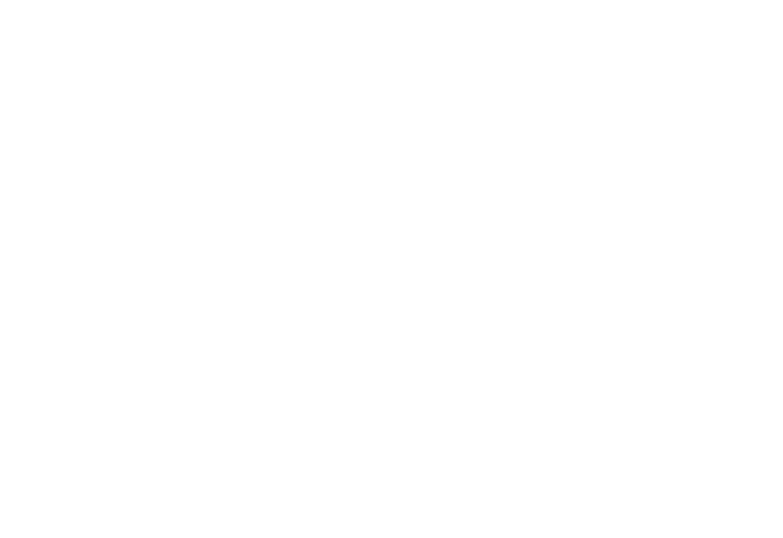
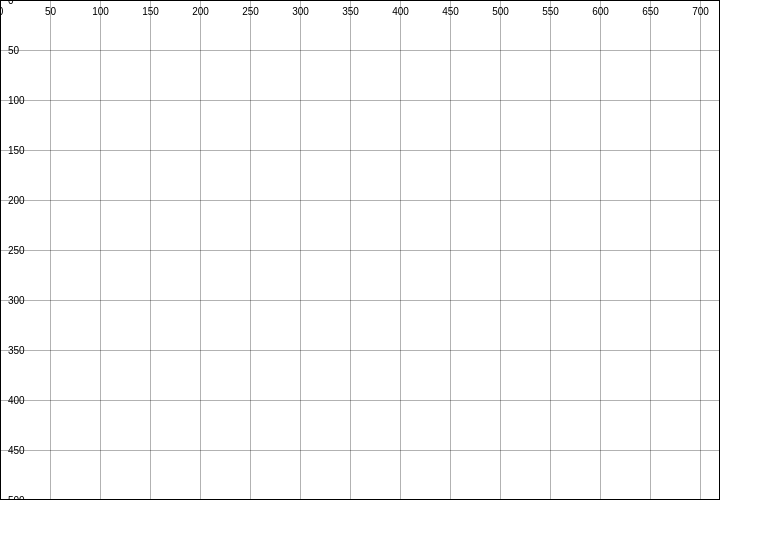
Before and after one commit to moonrailgun/code-blueprint, a website built with webpack: page config/index.html in a window 1280 px wide. Shown: the whole page, without its empty margins (0-783 px from the left). Built offline with nearby package versions, Linux system fonts and the light colour scheme.

Commit message:
:star: 创建panel

```diff
--- a/config/index.html
+++ b/config/index.html
@@ -3,19 +3,23 @@
   <head>
     <meta charset="UTF-8">
     <title><%= htmlWebpackPlugin.options.title %></title>
-    <style>
-      html, body {
-        margin: 0;
-        padding: 0;
-      }
-
-      canvas#blueprint {
-        height: 100vh;
-        width: 100vw;
-      }
-    </style>
   </head>
   <body>
-    <canvas id="blueprint"></canvas>
+    <!-- <canvas id="blueprint"></canvas> -->
+    <svg width="720" height="500">
+      <!-- <defs>
+        <linearGradient id="gradient" x1="0%" y1="0%" x2="100%" y2="100%">
+          <stop  offset="0.0%" stop-color="#2c7bb6"></stop>
+          <stop  offset="12.5%" stop-color="#00a6ca"></stop>
+          <stop  offset="25.0%" stop-color="#00ccbc"></stop>
+          <stop  offset="37.5%" stop-color="#90eb9d"></stop>
+          <stop  offset="50.0%" stop-color="#ffff8c"></stop>
+          <stop  offset="62.5%" stop-color="#f9d057"></stop>
+          <stop  offset="75.0%" stop-color="#f29e2e"></stop>
+          <stop  offset="87.5%" stop-color="#e76818"></stop>
+          <stop offset="100.0%" stop-color="#d7191c"></stop>
+        </linearGradient>
+      </defs> -->
+    </svg>
   </body>
 </html>
--- a/config/webpack.base.config.js
+++ b/config/webpack.base.config.js
@@ -9,8 +9,13 @@ module.exports = {
     filename: 'app.js'
   },
   devtool: 'source-map',
-  devServer: {
-    contentBase: path.resolve(__dirname, '../dist')
+  module: {
+    rules: [
+      {
+        test: /\.css$/,
+        use: [ 'style-loader', 'css-loader' ]
+      }
+    ]
   },
   plugins: [
     new HtmlWebpackPlugin({
--- a/config/webpack.dev.config.js
+++ b/config/webpack.dev.config.js
@@ -1,8 +1,12 @@
+const path = require('path');
 const merge = require('webpack-merge');
 const base = require('./webpack.base.config.js');
 
 const dev = {
   mode: "development",
+  devServer: {
+    contentBase: path.resolve(__dirname, '../dist')
+  },
 }
 
 module.exports = merge(base, dev);
--- a/package.json
+++ b/package.json
@@ -22,7 +22,9 @@
     "d3": "^5.7.0"
   },
   "devDependencies": {
+    "css-loader": "^1.0.1",
     "html-webpack-plugin": "^3.2.0",
+    "style-loader": "^0.23.1",
     "webpack": "^4.27.0",
     "webpack-cli": "^3.1.2",
     "webpack-dev-server": "^3.1.10",
--- /dev/null
+++ b/src/index.css
@@ -0,0 +1,23 @@
+html, body {
+  margin: 0;
+  padding: 0;
+}
+
+canvas#blueprint {
+  height: 100vh;
+  width: 100vw;
+}
+
+.axis path {
+  display: none;
+}
+
+.axis line {
+  stroke-opacity: 0.3;
+  shape-rendering: crispEdges;
+}
+
+.view {
+  fill: url(#gradient);
+  stroke: #000;
+}
--- a/src/index.js
+++ b/src/index.js
@@ -1 +1,11 @@
+import * as d3 from 'd3';
+import initPanel from './lib/panel';
+import './index.css';
+
+window.bpversion = {
+  d3: d3.version,
+}
 console.log('Code Blueprint!');
+
+const svg = d3.select('svg');
+svg.call(initPanel);
--- /dev/null
+++ b/src/lib/panel.js
@@ -0,0 +1,52 @@
+import * as d3 from 'd3';
+
+export default function initPanel(svg) {
+  const width = +svg.attr('width');
+  const height = +svg.attr('height');
+
+  const zoom = d3.zoom()
+    .scaleExtent([0.5, 10])
+    .translateExtent([[-100, -100], [width + 90, height + 100]])
+    .on("zoom", zoomed);
+
+  const x = d3.scaleLinear()
+    .domain([-1, width + 1])
+    .range([-1, width + 1]);
+
+  const y = d3.scaleLinear()
+    .domain([-1, height + 1])
+    .range([-1, height + 1]);
+
+  const xAxis = d3.axisBottom(x)
+    .ticks((width + 2) / (height + 2) * 10)
+    .tickSize(height)
+    .tickPadding(8 - height);
+
+  const yAxis = d3.axisRight(y)
+    .ticks(10)
+    .tickSize(width)
+    .tickPadding(8 - width);
+
+  const view = svg.append("rect")
+    .attr("class", "view")
+    .attr("x", 0.5)
+    .attr("y", 0.5)
+    .attr("width", width - 1)
+    .attr("height", height - 1);
+
+  const gX = svg.append("g")
+    .attr("class", "axis axis--x")
+    .call(xAxis);
+
+  const gY = svg.append("g")
+    .attr("class", "axis axis--y")
+    .call(yAxis);
+
+  svg.call(zoom);
+
+  function zoomed(svg) {
+    view.attr("transform", d3.event.transform);
+    gX.call(xAxis.scale(d3.event.transform.rescaleX(x)));
+    gY.call(yAxis.scale(d3.event.transform.rescaleY(y)));
+  }
+}
```
Also changed, not shown: 1 other file.
